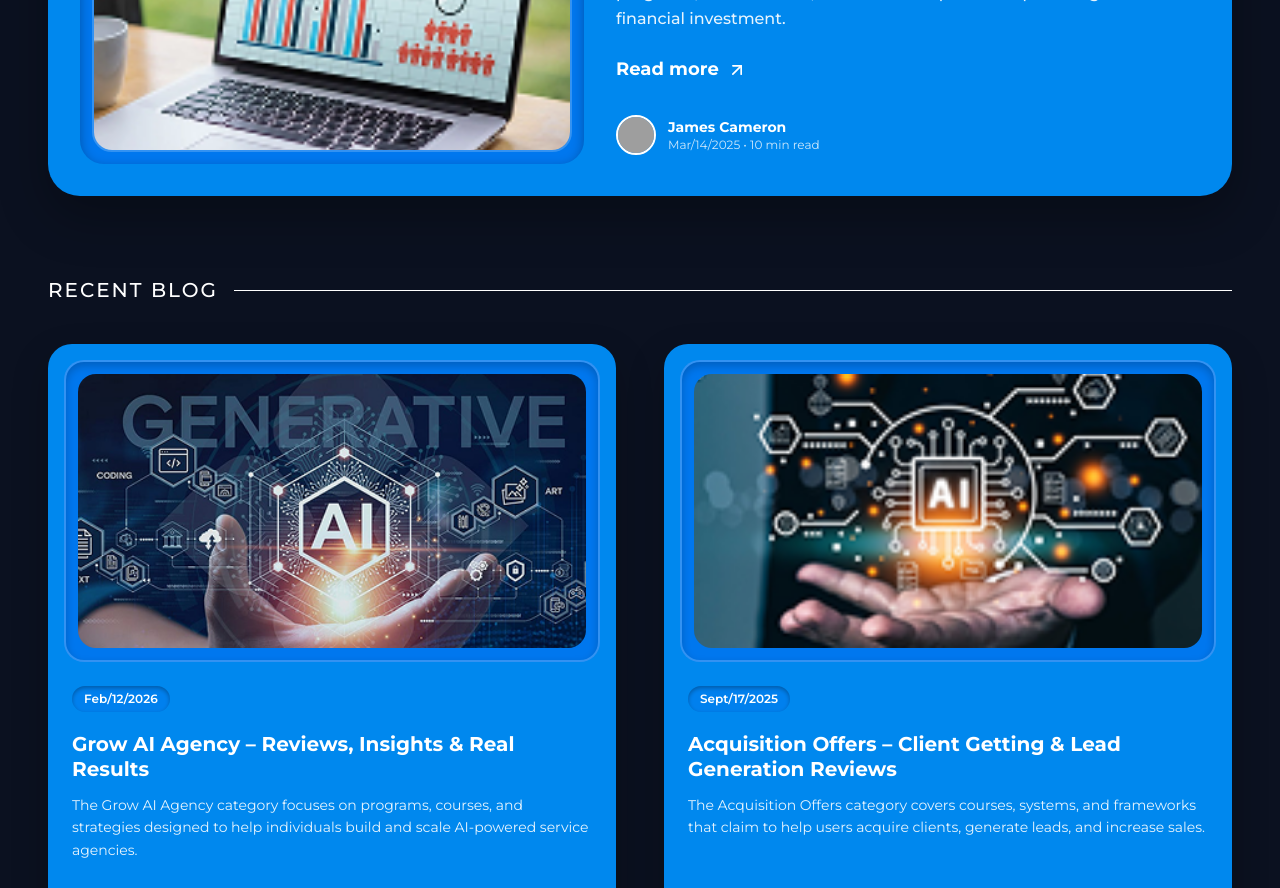
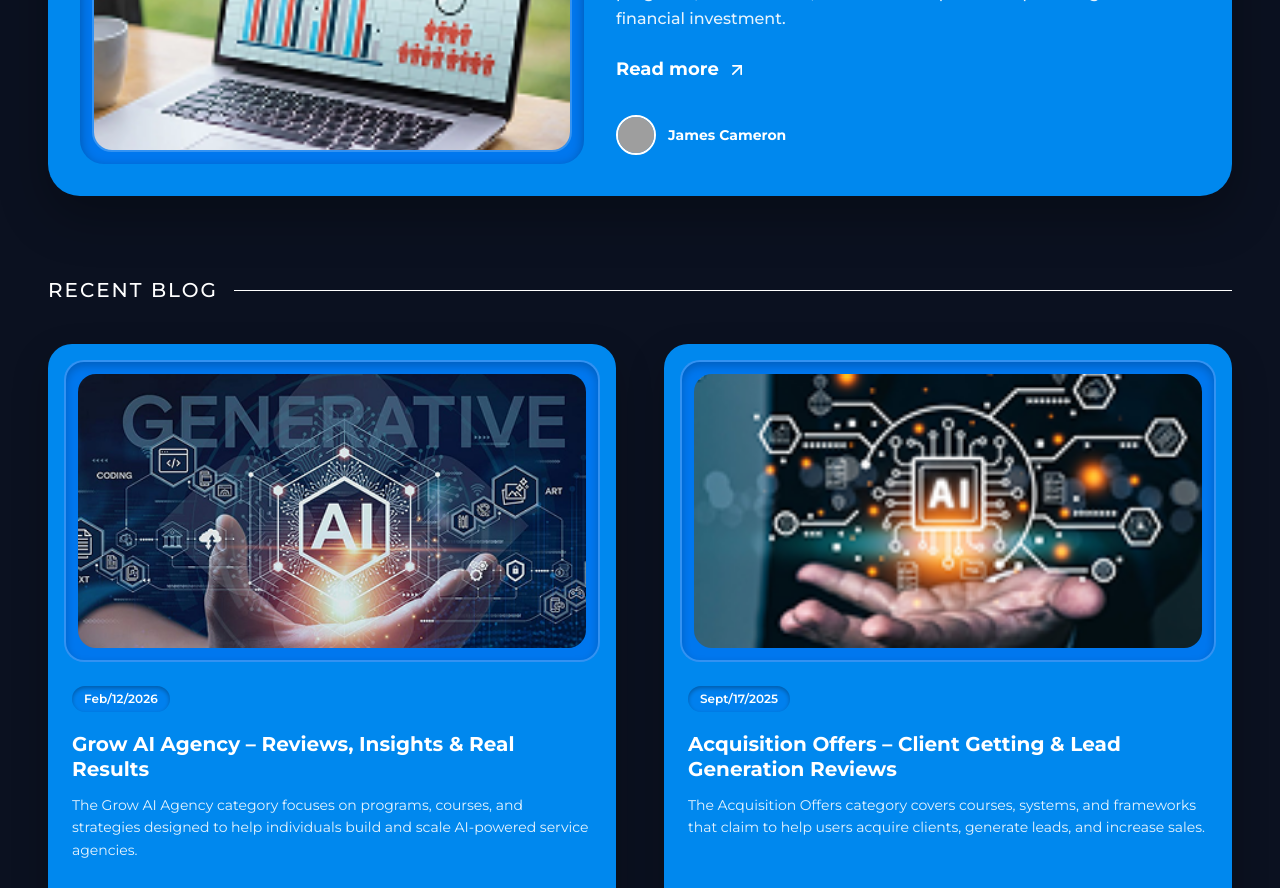
Before and after one commit to farhanali355/ratethecourse, a Next.js app: page /blog in a window 1280 px wide. Shown: the part 1260-2148 px from the top of the page. Built offline with nearby package versions, Linux system fonts and the light colour scheme; no server answers; grey boxes are pictures that could not be loaded.

Commit message:
Hide date and read time in blog cards

```diff
--- a/src/components/features/blog/BlogFeaturedCard.tsx
+++ b/src/components/features/blog/BlogFeaturedCard.tsx
@@ -47,7 +47,7 @@ export function BlogFeaturedCard({ post }: { post: BlogPost }) {
                     </div>
                     <div className="flex flex-col">
                         <span className="text-sm font-bold font-montserrat">{post.author.name}</span>
-                        <span className="text-xs text-white/80 font-montserrat">{post.date} • {post.readTime}</span>
+                        {/* <span className="text-xs text-white/80 font-montserrat">{post.date} • {post.readTime}</span> */}
                     </div>
                 </div>
             </div>
--- a/src/components/features/blog/BlogRecentCard.tsx
+++ b/src/components/features/blog/BlogRecentCard.tsx
@@ -44,7 +44,7 @@ export function BlogRecentCard({ post }: { post: BlogPost }) {
                     </div>
                     <div className="flex flex-col">
                         <span className="text-sm font-bold font-montserrat">{post.author.name}</span>
-                        <span className="text-xs text-white/80 font-montserrat">{patch_date(post.date)}</span>
+                        {/* <span className="text-xs text-white/80 font-montserrat">{patch_date(post.date)}</span> */}
                     </div>
                 </div>
             </div>
```
